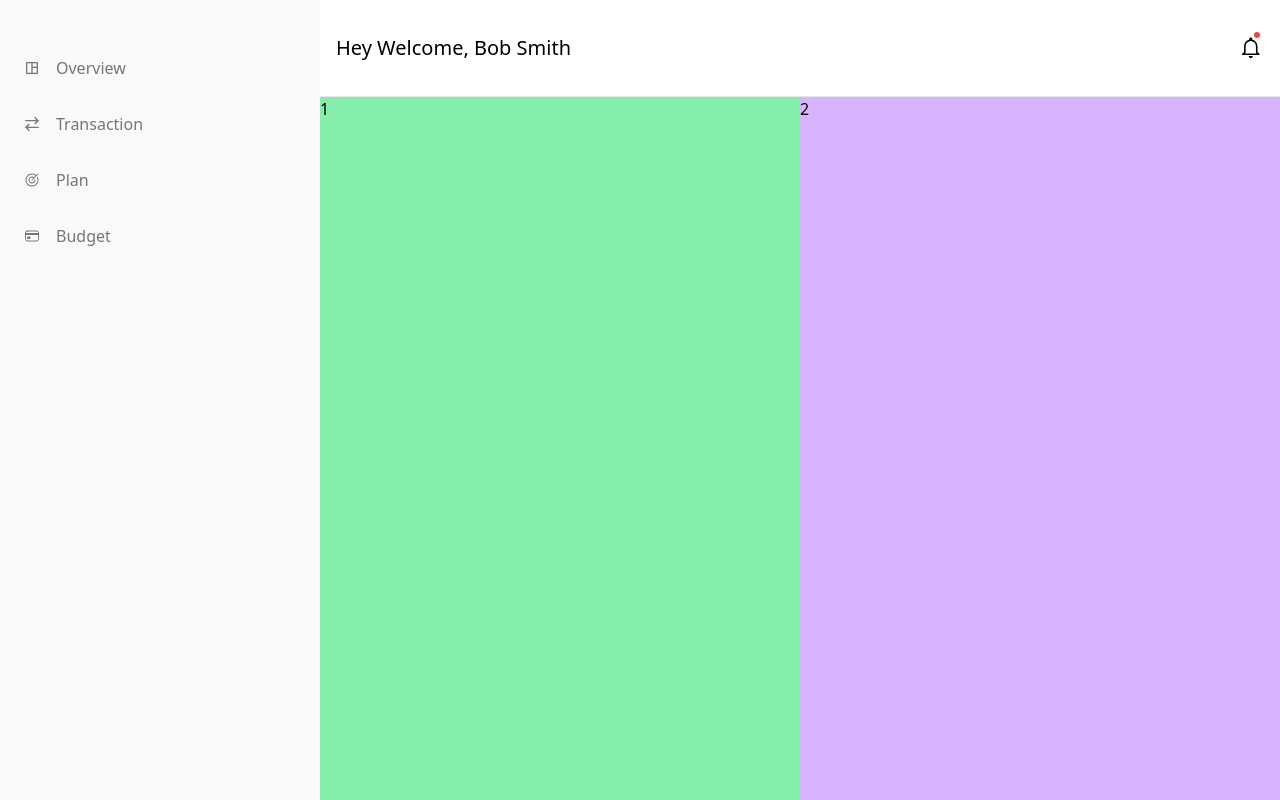
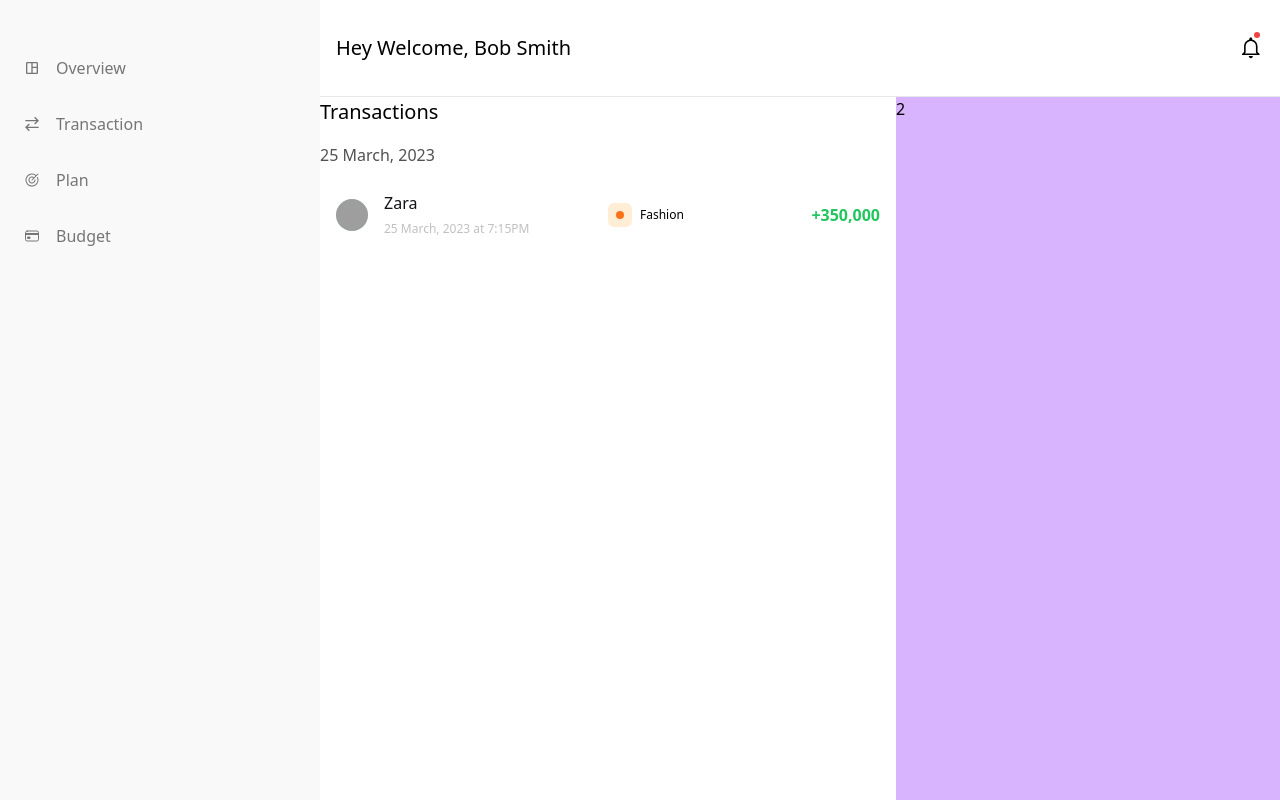
Before and after one commit to joao-miguel8/BudgetWise, a React (Vite) app: page / in a window 1280 px wide. Built offline with nearby package versions, Linux system fonts and the light colour scheme; grey boxes are pictures that could not be loaded.

Commit message:
Feat: Create TransactionCard.tsx styling and markup
- Add TransactionCardType for TransacitionCard.tsx
- Change isDesktop mediaQuery to value

```diff
--- a/src/App.tsx
+++ b/src/App.tsx
@@ -15,7 +15,8 @@ function App() {
 		setIsNavMenuOpen(true);
 	};
 
-	const isDesktop = useMediaQuery("(min-width: 768px)");
+	const isDesktop = useMediaQuery("(min-width: 908px)");
+
 	return (
 		<>
 			{!isDesktop ? (
--- a/src/layouts/desktop/dashboard/Dashboard.tsx
+++ b/src/layouts/desktop/dashboard/Dashboard.tsx
@@ -1,17 +1,29 @@
 import DashboardHeader from "./DashboardHeader";
 import DashboardNav from "./DashboardNav";
+import TransactionCard from "./transaction-card/TransactionCard";
 
 function Dashboard() {
 	return (
 		<div className="h-screen">
 			<div className="h-full grid grid-cols-4">
-				{/* left aside menu container */}
+				{/* Left aside menu container */}
 				<DashboardNav />
 				{/* Header and inner 2 columns content containers */}
 				<div className="flex flex-col col-span-3">
 					<DashboardHeader />
+					{/* Left main container content (transactions) */}
 					<div className="flex flex-1">
-						<div className="bg-green-300 w-1/2">1</div>
+						{/* Transaction feed list container */}
+						<div className="w-9/12">
+							<h3 className="text-20">Transactions</h3>
+							{/* Transaction feed list  */}
+							<div>
+								<span className="my-4 inline-block text-[#515151]">25 March, 2023</span>
+								{/* Transaction card  */}
+								<TransactionCard logo={"img"} name={"Zara"} date={"25 March, 2023 at 7:15PM"} filter={"Fashion"} transactionAmount={"+350,000"} />
+							</div>
+						</div>
+						{/* container 02 */}
 						<div className="w-1/2 bg-purple-300">2</div>
 					</div>
 				</div>
--- a/src/layouts/desktop/dashboard/DashboardNav.tsx
+++ b/src/layouts/desktop/dashboard/DashboardNav.tsx
@@ -3,7 +3,7 @@ import { GrTransaction } from "react-icons/gr";
 import { MdOutlineSpaceDashboard } from "react-icons/md";
 import { PiTarget } from "react-icons/pi";
 import { IoCardOutline } from "react-icons/io5";
-import { NavItemType } from "@/components/nav/types/NavItemType";
+import type { NavItemType } from "@/components/nav/types/NavItemType";
 
 function DashboardNav() {
 	const navItems: NavItemType[] = [
--- /dev/null
+++ b/src/layouts/desktop/dashboard/transaction-card/TransactionCard.tsx
@@ -0,0 +1,29 @@
+import type { TransactionCardType } from "./types/TransactionCardType";
+
+function TransactionCard({ logo, name, date, filter, transactionAmount }: TransactionCardType) {
+	return (
+		<div className="py-2 px-4 flex justify-between items-center bg-white">
+			{/* Logo img | Comp name | Transaction date */}
+			<div className="flex flex-1 items-center">
+				<img src={logo} alt={logo} className="w-8 h-8 rounded-full bg-green-200" />
+				<div className="ml-4">
+					<h5 className="text-16 font-medium text-[#121219]">{name}</h5>
+					<span className="text-12 text-[#7777]">{date}</span>
+				</div>
+			</div>
+			{/* Filter tag | Balance amount */}
+			<div className="flex flex-1 items-center justify-between">
+				<div className="flex items-center">
+					<div className="flex justify-center item-center w-6 h-6 bg-orange-100 rounded-md">
+						<span className="m-auto w-2 h-2 bg-orange-500 rounded-full"></span>
+					</div>
+					<span className="ml-2 text-12">{filter}</span>
+				</div>
+				{/* Balance amount */}
+				<span className="ml-6 font-semibold text-green-500">{transactionAmount}</span>
+			</div>
+		</div>
+	);
+}
+
+export default TransactionCard;
--- /dev/null
+++ b/src/layouts/desktop/dashboard/transaction-card/types/TransactionCardType.ts
@@ -0,0 +1,7 @@
+export type TransactionCardType = {
+	logo: string;
+	name: string;
+	date: string;
+	filter: string;
+	transactionAmount: string;
+};
```
